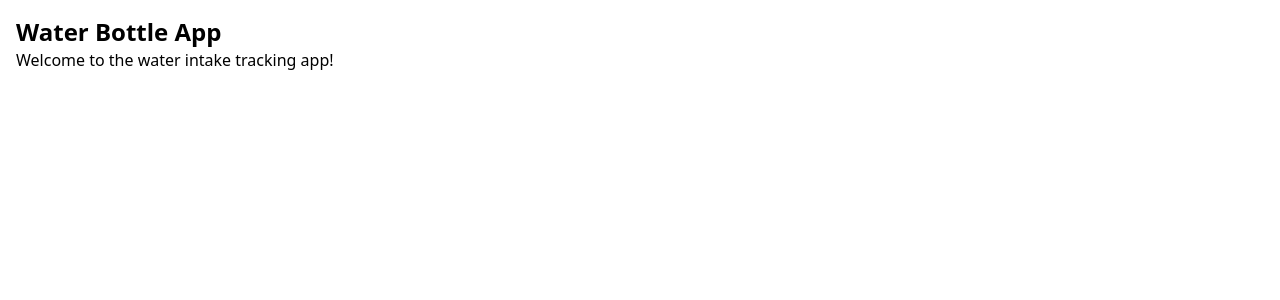
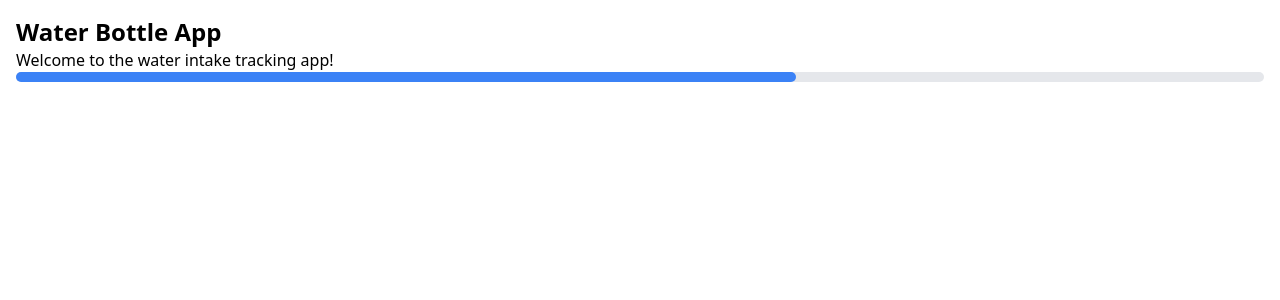
Before and after one commit to MarcosOlivaKaczmarek/water-bottle-app, a React app: page / in a window 1280 px wide. Shown: the top 300 px of the page. Built offline with nearby package versions, Linux system fonts and the light colour scheme; the HTML template or start-up script is replaced by a standard one.

Commit message:
feat: Implement Progress Bar Component (iteration 1)

```diff
--- a/src/App.tsx
+++ b/src/App.tsx
@@ -1,8 +1,13 @@
+import ProgressBar from './components/ProgressBar'
+
 function App() {
+  const progress = 5 // Example: 5 glasses of water
+
   return (
     <div className="container mx-auto p-4">
       <h1 className="text-2xl font-bold">Water Bottle App</h1>
       <p>Welcome to the water intake tracking app!</p>
+      <ProgressBar progress={progress} />
     </div>
   )
 }
--- /dev/null
+++ b/src/components/ProgressBar.tsx
@@ -0,0 +1,20 @@
+import React from 'react'
+
+interface ProgressBarProps {
+  progress: number
+}
+
+const ProgressBar: React.FC<ProgressBarProps> = ({ progress }) => {
+  const percentage = Math.min(100, Math.max(0, (progress / 8) * 100))
+
+  return (
+    <div className="w-full bg-gray-200 rounded-full h-2.5 mb-4">
+      <div
+        className="bg-blue-500 h-2.5 rounded-full"
+        style={{ width: `${percentage}%` }}
+      ></div>
+    </div>
+  )
+}
+
+export default ProgressBar
```
